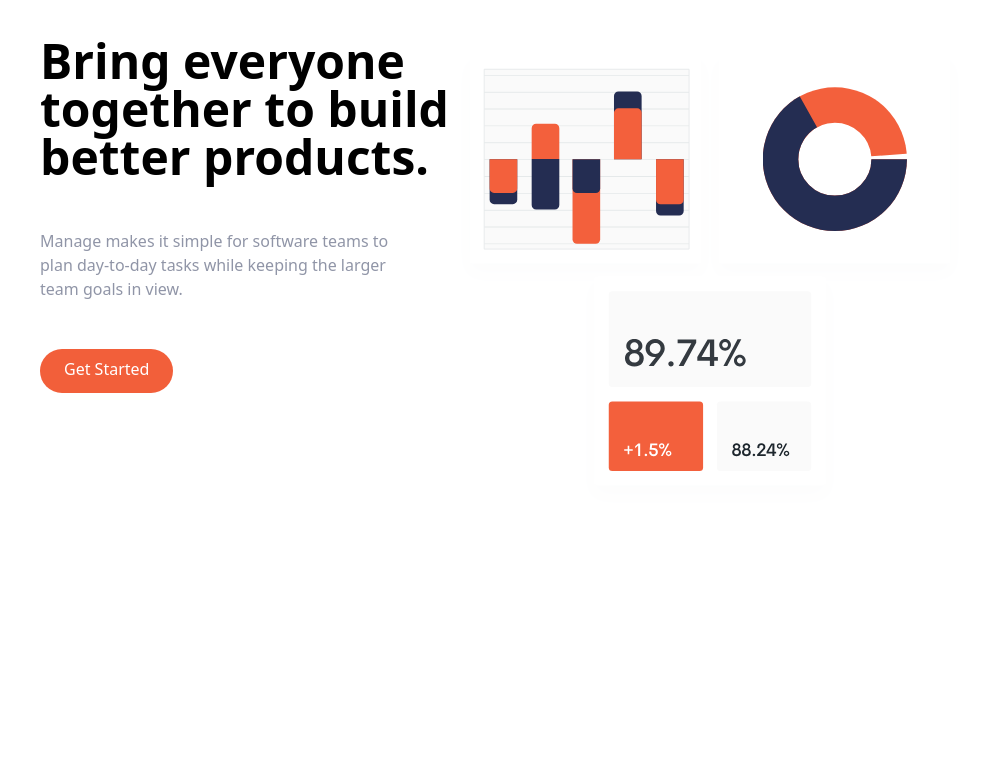
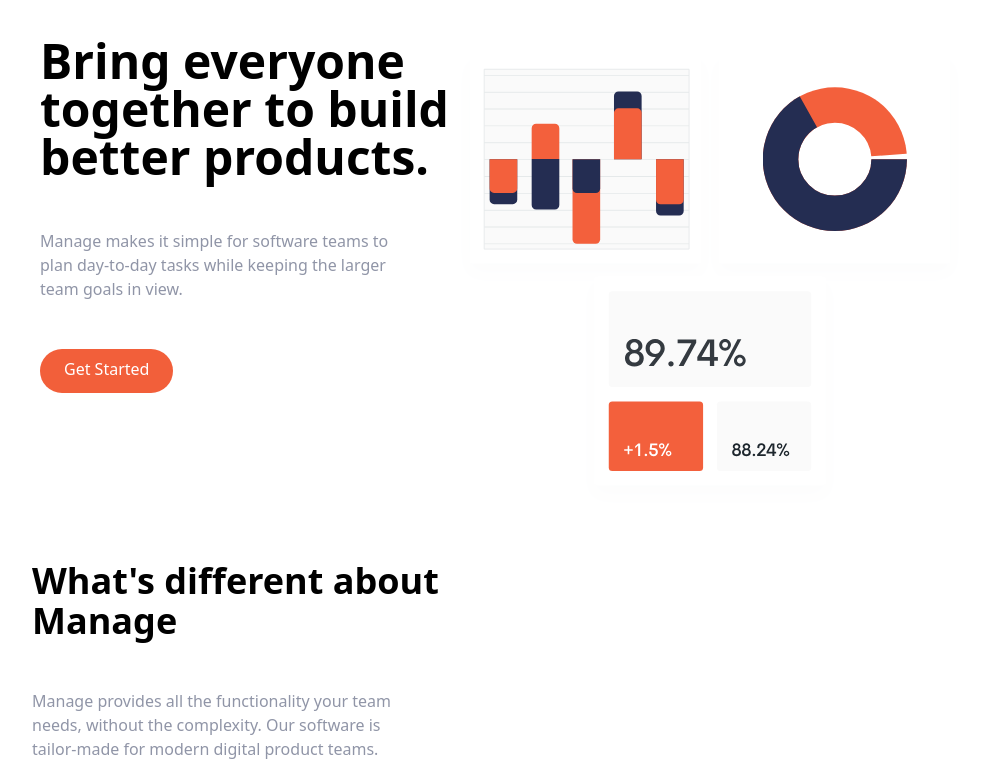
Before and after one commit to charlesaggasid/tailwaind-css, a website: page index.html in a window 1280 px wide. Shown: the part 95-856 px from the top of the page, without its empty margins (136-1135 px from the left). Before the commit the page ends 800 px from the top, so only its background shows below. Drawn offline with Linux system fonts and the light colour scheme.

Commit message:
finished half of features section

```diff
--- a/index.html
+++ b/index.html
@@ -57,6 +57,29 @@
   </div>
 </section>
 
+<!-- Features Section -->
+<section class="features">
+  <!-- Flex Container -->
+  <div class="container flex flex-col px-4 mx-auto mt-10 space-y-12 md:space-y-0 md:flex-row">
+    <!-- 1st Flex item What's Different-->
+    <div class="flex flex-col space-y-12 md:w-1/2">
+      <h2 class="max-w-md text-4xl font-bold text-center md:text-left">
+        What's different about Manage
+      </h2>
+      <p class="max-w-sm text-center text-darkGrayishBlue md:text-left">
+        Manage provides all the functionality your team needs, without the
+        complexity. Our software is tailor-made for modern digital product
+        teams.
+      </p>
+    </div>
+
+    <!-- 2nd Flex item Numbered List -->
+    <div class="flex flex-col space-y-8 md:w-1/2">
+      <!-- List Item 1 -->
+
+    </div>
+  </div>
+</section>
 
 <body>
 
```
Also changed, not shown: css/main.css.
